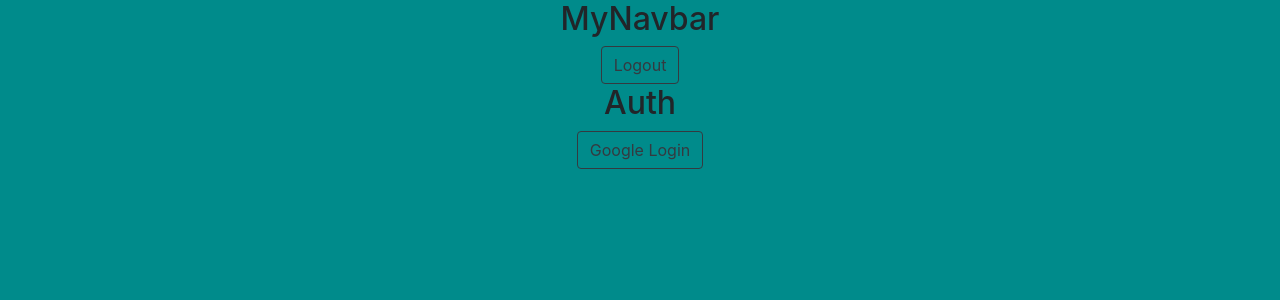
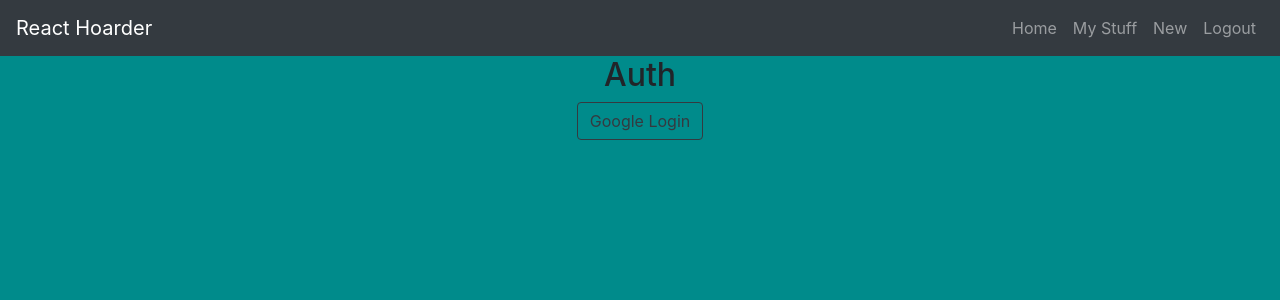
Before and after one commit to John-Fleming/react-hoarder, a React (Create React App) app: page /auth in a window 1280 px wide. Shown: the top 300 px of the page. Built offline with nearby package versions, Linux system fonts and the light colour scheme; no server answers.

Commit message:
added reactstrap navbar

```diff
--- a/package.json
+++ b/package.json
@@ -13,7 +13,8 @@
     "prop-types": "^15.7.2",
     "react": "^16.13.1",
     "react-dom": "^16.13.1",
-    "react-scripts": "3.4.1"
+    "react-scripts": "3.4.1",
+    "reactstrap": "^8.4.1"
   },
   "scripts": {
     "start": "react-scripts start",
--- a/src/components/shared/MyNavbar/MyNavbar.js
+++ b/src/components/shared/MyNavbar/MyNavbar.js
@@ -1,19 +1,65 @@
 import React from 'react';
 import firebase from 'firebase/app';
 import 'firebase/auth';
+
+import {
+  Collapse,
+  Navbar,
+  NavbarToggler,
+  NavbarBrand,
+  Nav,
+  NavItem,
+  NavLink,
+} from 'reactstrap';
+
 import './MyNavbar.scss';
 
 class MyNavbar extends React.Component {
+  state = {
+    isOpen: false,
+  }
+
   logMeOut = (e) => {
     e.preventDefault();
     firebase.auth().signOut();
   }
 
+  toggle = () => {
+    this.setState({ isOpen: !this.state.isOpen });
+  }
+
   render() {
+    const { isOpen } = this.state;
+
+    const buildNavbar = () => {
+      return (
+        <Nav className="ml-auto" navbar>
+          <NavItem>
+            <NavLink href="/components/">Home</NavLink>
+          </NavItem>
+          <NavItem>
+            <NavLink href="/components/">My Stuff</NavLink>
+          </NavItem>
+          <NavItem>
+            <NavLink href="/components/">New</NavLink>
+          </NavItem>
+          <NavItem>
+            <NavLink href="/components/">Logout</NavLink>
+          </NavItem>
+        </Nav>
+      );
+    };
+
     return (
       <div className="MyNavbar">
-        <h2>MyNavbar</h2>
-        <button className="btn btn-outline-dark" onClick={this.logMeOut}>Logout</button>
+        <Navbar color="dark" dark expand="md">
+          <NavbarBrand href="/">React Hoarder</NavbarBrand>
+          <NavbarToggler onClick={this.toggle} />
+          <Collapse isOpen={isOpen} navbar>
+            {buildNavbar()}
+          </Collapse>
+        </Navbar>
+        {/* <button className="btn btn-outline-dark" onClick={this.logMeOut}>Logout</button> */}
       </div>
     );
   }
```
Also changed, not shown: 1 other file (tests, documents, lock files or other folders).
